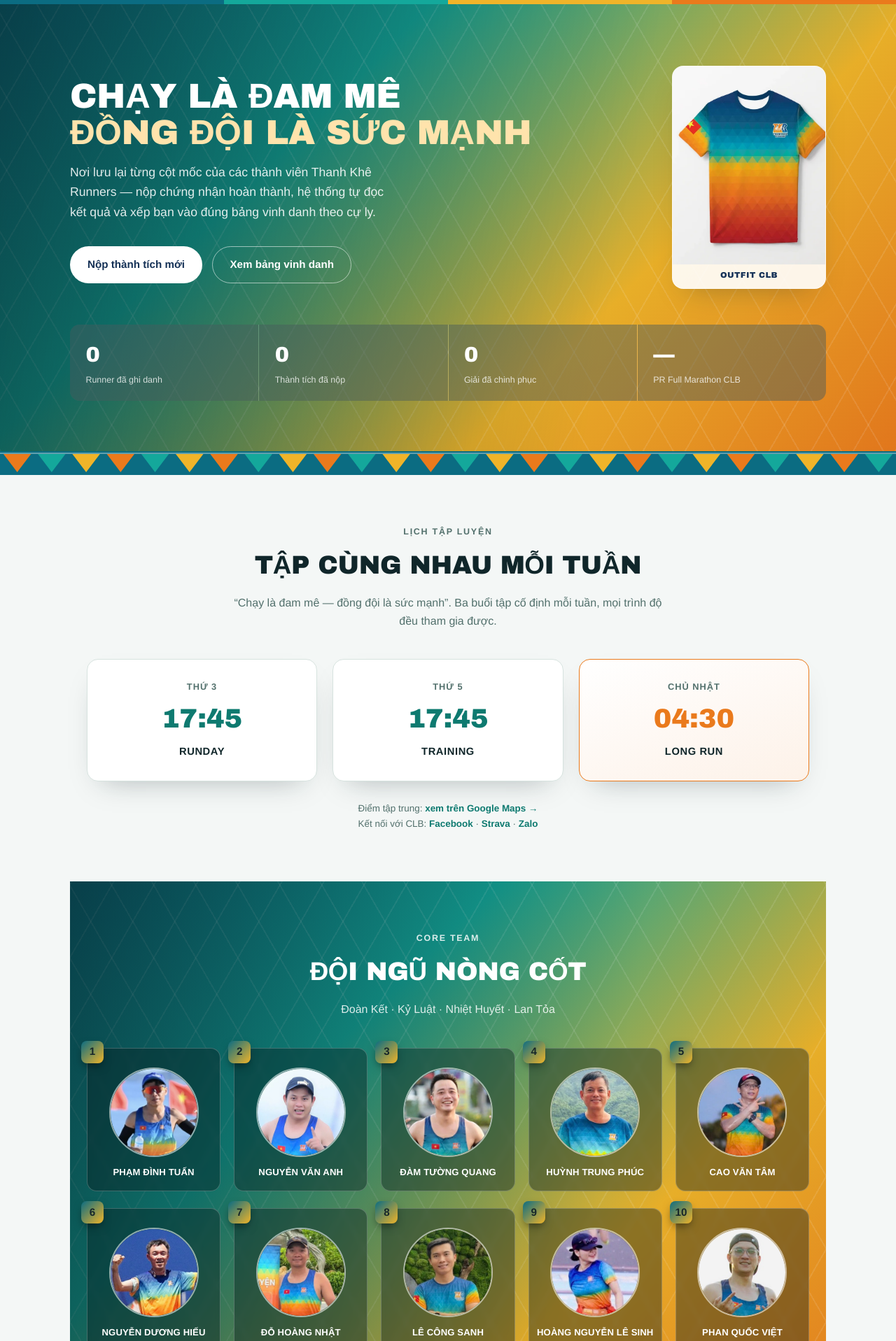
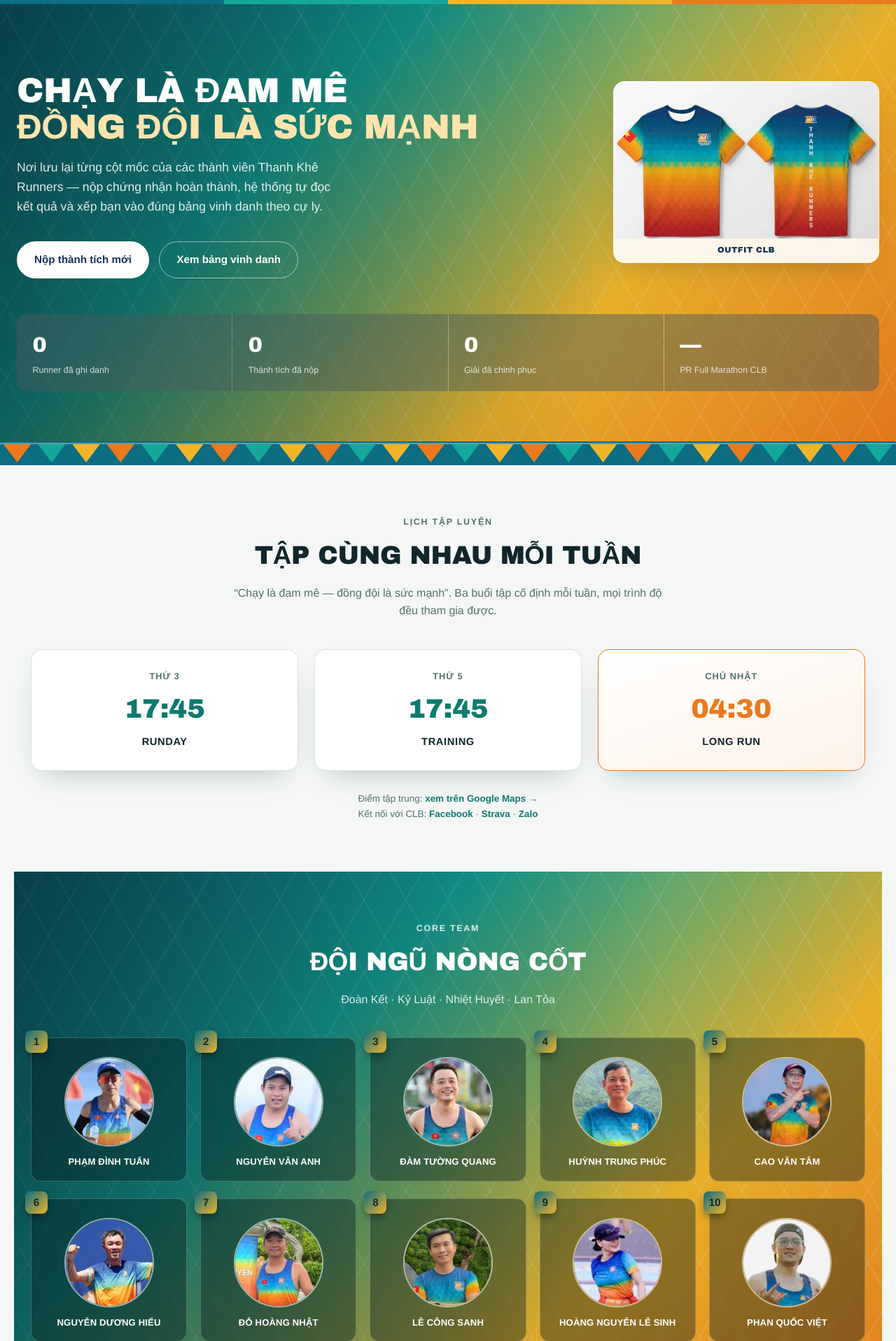
Before and after one commit to EIV-Education/Thanhkherunners, a Flask app: page / in a window 1280 px wide. Shown: the part 84-2001 px from the top of the page at 70% size. Run offline with Flask 3, Linux system fonts and the light colour scheme.

Commit message:
Widen content max-width, restore front+back jersey view in hero
- Bumped the shared content container from 1080px to 1240px (nav,
  hero, all page sections) so wide screens don't show as much empty
  side margin.
- The hero jersey crop had trimmed the back-view shirt entirely -
  re-cropped from the original photo to keep both front and back,
  widened the card to fit the new landscape aspect ratio.

Co-Authored-By: Claude Sonnet 5 <noreply@anthropic.com>
Claude-Session: https://claude.ai/code/session_011GC8igYC4JR8rmxxU82KyT

```diff
--- a/static/home.css
+++ b/static/home.css
@@ -197,7 +197,7 @@ a { color: inherit; }
 
 .hero-inner {
   position: relative;
-  max-width: 1080px;
+  max-width: 1240px;
   margin: 0 auto;
 }
 
@@ -215,7 +215,7 @@ a { color: inherit; }
 
 .hero-jersey {
   flex: 0 0 auto;
-  width: 220px;
+  width: 380px;
   border-radius: 16px;
   overflow: hidden;
   background: rgba(255, 255, 255, 0.9);
@@ -243,7 +243,7 @@ a { color: inherit; }
 
 @media (max-width: 820px) {
   .hero-inner-split { flex-direction: column; }
-  .hero-jersey { width: 200px; }
+  .hero-jersey { width: min(380px, 100%); }
 }
 
 .hero .eyebrow,
@@ -302,7 +302,7 @@ a { color: inherit; }
 
 .hero-stats {
   position: relative;
-  max-width: 1080px;
+  max-width: 1240px;
   margin: 3.2rem auto 0;
   display: grid;
   grid-template-columns: repeat(4, 1fr);
@@ -336,7 +336,7 @@ a { color: inherit; }
 
 /* ---------- Sections ---------- */
 section.page {
-  max-width: 1080px;
+  max-width: 1240px;
   margin: 0 auto;
   padding: 4.5rem 1.5rem;
 }
```
Also changed, not shown: static/images/outfit-hero.webp.
